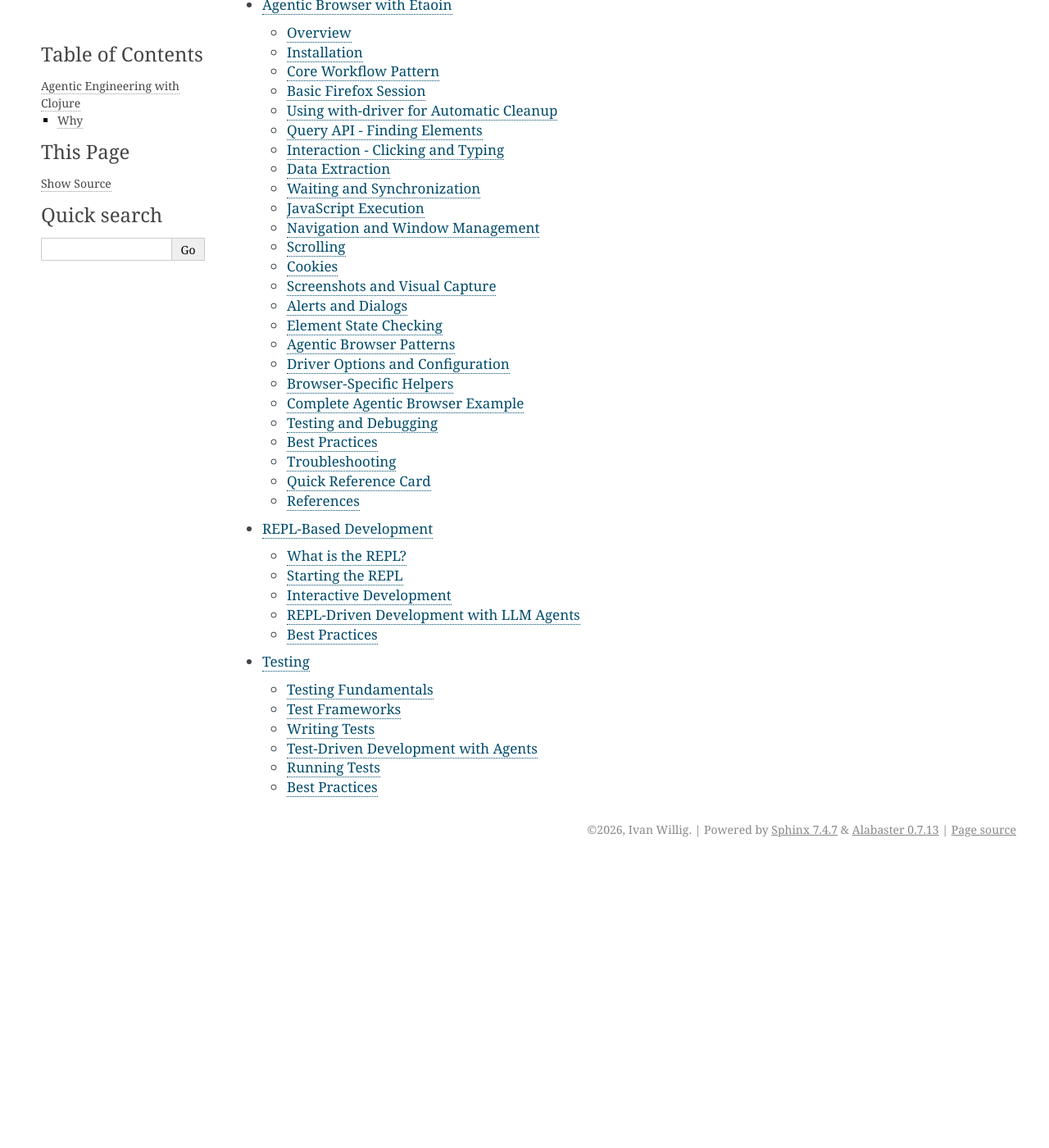
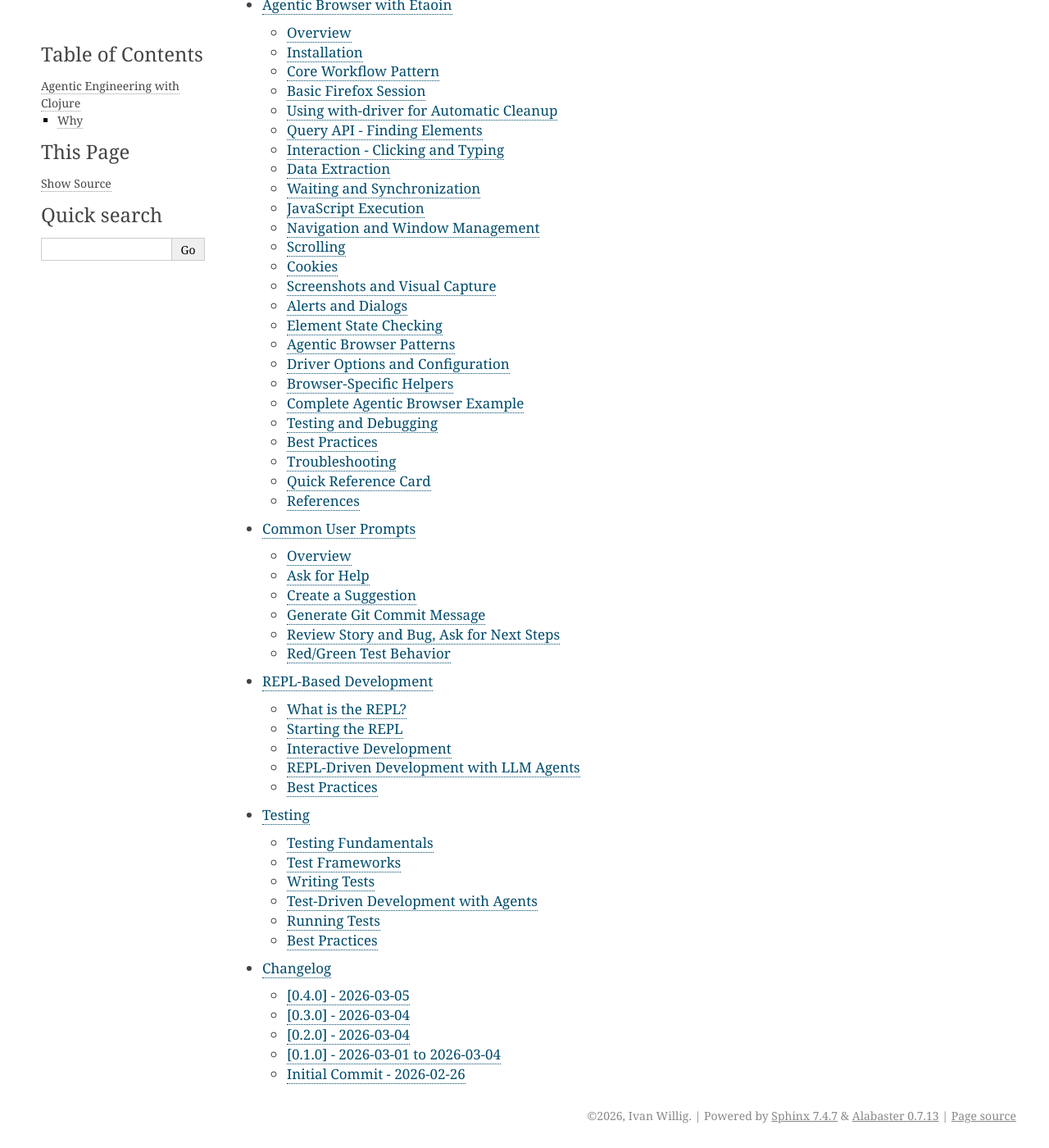
Before and after one commit to iwillig/agentic-engineering-with-clojure, a Sphinx documentation site: the page built from source/index.rst, in a window 1280 px wide and 1400 px high, scrolled down 918 px. Shown: the whole window at 82% size. Built offline with Sphinx 7.4.7, drawn with Linux system fonts in a browser that asks for light colours; before the commit the page ends 1969 px from its top, so only the background shows below that; some of the changed lines change nothing that is shown.

Commit message:
Add reusable LLM agent prompt templates
Provide common user prompts that guide LLM agents toward best practices
and prevent common failure modes. These templates help users enforce
code review workflows, error handling guardrails, and test-driven
development patterns without rewriting prompts for each interaction.

```diff
--- /dev/null
+++ b/source/changelog.rst
@@ -0,0 +1,69 @@
+Changelog
+=========
+
+This document tracks the evolution of the *Agentic Engineering with Clojure* manual.
+
+[0.4.0] - 2026-03-05
+--------------------
+
+Added
+~~~~~
+
+- Added reusable LLM agent prompt templates (``common-user-prompts.rst``)
+- Added this changelog
+
+[0.3.0] - 2026-03-04
+--------------------
+
+Added
+~~~~~
+
+- Git Hygiene workflow for automated commit message validation
+- GitHub Actions integration for pull request checks
+- Local LLM model support for commit linting via ``iwillig/git-hygiene`` action
+
+[0.2.0] - 2026-03-04
+--------------------
+
+Added
+~~~~~
+
+- PI Agent configuration guide and setup instructions
+- Enhanced agentic toolchain documentation
+- Integration patterns for local LLM models
+
+[0.1.0] - 2026-03-01 to 2026-03-04
+----------------------------------
+
+Added
+~~~~~
+
+- Project README with build instructions and prerequisites
+- Comprehensive installation guide covering:
+  - Homebrew setup for macOS
+  - SDKMAN for JVM/Clojure management
+  - OpenCode AI agent installation
+  - Gonodlin browser automation tool
+  - PI Agent configuration
+- Agentic browser automation chapter (``agentic-browser.rst``) with Etaoin examples
+- REPL-driven development best practices
+- Testing strategies for agentic workflows
+- Sphinx documentation configuration and build system
+- Basic project structure with reStructuredText source files
+- Makefile and Windows batch build scripts
+- Python dependencies via Pipfile (Sphinx, Etaoin)
+- Clojure dependencies for code examples (``deps.edn``)
+- Babashka tasks for nREPL management (``bb.edn``)
+
+Changed
+~~~~~~~
+
+- Improved documentation layout and sidebar navigation
+- Fixed width constraints for better readability
+
+Initial Commit - 2026-02-26
+---------------------------
+
+- Created Sphinx documentation project structure
+- Added introduction chapter explaining the manual's purpose
+- Established foundational vision: Clojure's relevance in the age of LLM agents
--- /dev/null
+++ b/source/common-user-prompts.rst
@@ -0,0 +1,97 @@
+Common User Prompts
+====================
+
+LLM agents are very sensitive to the user prompts you give them. A lot
+of the functionality that we see in the most advanced LLM agent
+harnesses like planning can be achieved through careful user prompts.
+
+Here are some examples of common User Prompts that we have found to be
+useful.
+
+Overview
+--------
+
+These prompts act as reusable guardrails for LLM agents, preventing common
+failure modes like uncontrolled iteration or unauthorized changes while
+enforcing proven workflows (TDD, review-before-code) that improve quality
+and save time on repetitive engineering tasks.
+
+Ask for Help
+------------
+
+Prevent the agent from spiraling on errors by forcing a stop and help request
+after two failed attempts.
+
+.. code-block:: text
+
+    Stop after TWO failed attempts to fix an error. On the second failure,
+    stop and ask for help. Include: the exact error message, the code that
+    triggered it, what you tried, and why it failed.
+
+
+Create a Suggestion
+-------------------
+
+Analyze a story and codebase to produce a detailed implementation plan before
+writing any code.
+
+.. code-block:: text
+
+    Review story ID <STORY_ID>. Review the codebase at <FILE_OR_DIRECTORY>.
+    Analyze the requirements and current implementation. Create a specific
+    engineering suggestion: outline the approach, files to modify, and any
+    risks. WAIT for my approval before making any code changes.
+
+
+Generate Git Commit Message
+---------------------------
+
+This user prompt is helpful for generating Git commit messages. It
+creates the commit message and saves it to a specific file for you to review.
+
+.. code-block:: text
+
+    Create a git commit message for the UNSTAGED/STAGED changes in the
+    working directory. Explain WHY this change is needed (business reason,
+    bug fix, feature). DO NOT describe what code changed - that is visible
+    in the diff. First, review 5-10 recent commits to identify the team's
+    commit message style (tense, format, length). Write the commit message
+    to GIT-COMMIT.msg. DO NOT run git commit.
+
+Review Story and Bug, Ask for Next Steps
+----------------------------------------
+
+Fetch a story from your product management tool, analyze the issue, and
+present findings before taking action.
+
+.. code-block:: text
+
+    1. Fetch and read story <STORY_ID> completely
+    2. Explore the relevant codebase to understand current implementation
+    3. Analyze: Is this a bug fix or new feature? What is the expected
+       behavior vs. current behavior?
+    4. Create an implementation plan: specific files to change, approach,
+       and estimated effort
+    5. PRESENT this analysis to me and STOP. Wait for my direction on
+       next steps before writing any code.
+
+Red/Green Test Behavior
+-----------------------
+
+Follow strict test-driven development: write a failing test first, then
+implement the minimal code to pass.
+
+Following Simon Willison's `RED Green TDD
+<https://simonwillison.net/guides/agentic-engineering-patterns/red-green-tdd/>`_
+
+.. code-block:: text
+
+    TDD Approach for <DESCRIBE_BEHAVIOR_HERE>:
+    1. Review existing tests in <TEST_FOLDER> to understand patterns for
+       naming, structure, and assertions
+    2. Write a NEW test that defines the expected behavior. The test MUST
+       fail initially (RED phase)
+    3. Show me the failing test output
+    4. Implement the minimal code change to make the test pass (GREEN phase)
+    5. Run tests again to confirm they pass
+    6. Briefly review for refactoring opportunities (REFACTOR phase)
--- a/source/index.rst
+++ b/source/index.rst
@@ -41,5 +41,7 @@
    installation
    agentic-toolchain
    agentic-browser
+   common-user-prompts
    repl-development
    testing
+   changelog
```
